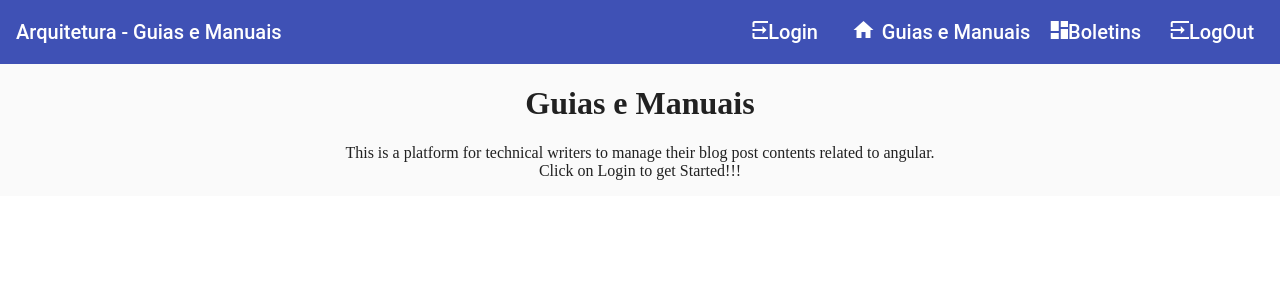
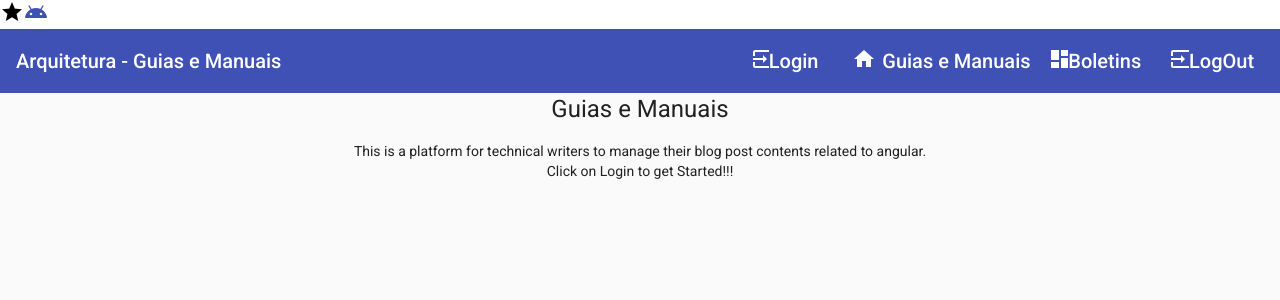
Before and after one commit to cvasborg/basecon, an Angular app: page / in a window 1280 px wide. Shown: the top 300 px of the page. Built offline with nearby package versions, Linux system fonts and the light colour scheme.

Commit message:
atualizado conforme feito na empresa

```diff
--- a/angular.json
+++ b/angular.json
@@ -28,6 +28,7 @@
               "src/assets"
             ],
             "styles": [
+              "./node_modules/@angular/material/prebuilt-themes/indigo-pink.css",
               "src/styles.scss"
             ],
             "scripts": []
@@ -92,6 +93,7 @@
               "src/assets"
             ],
             "styles": [
+              "./node_modules/@angular/material/prebuilt-themes/indigo-pink.css",
               "src/styles.scss"
             ],
             "scripts": []
@@ -123,6 +125,7 @@
           }
         }
       }
-    }},
+    }
+  },
   "defaultProject": "basecon"
 }
--- a/src/app/app.component.html
+++ b/src/app/app.component.html
@@ -1,3 +1,6 @@
+<mat-icon>grade</mat-icon>
+<mat-icon color="primary">android</mat-icon>
+
 <mat-sidenav-container>
   <mat-sidenav  #sidenav role="navigation">
    <mat-nav-list>
--- a/src/app/material.module.ts
+++ b/src/app/material.module.ts
@@ -3,6 +3,11 @@
 import { MatToolbarModule } from '@angular/material/toolbar';
 import { MatIconModule } from '@angular/material/icon';
 import { MatListModule } from '@angular/material/list';
+import { MatButtonModule } from '@angular/material/button';
+
+const MaterialComponent = [
+  MatButtonModule,
+];
 
 
 @NgModule({
@@ -11,12 +16,14 @@
     MatToolbarModule,
     MatIconModule,
     MatListModule,
+    MaterialComponent,
   ],
   exports: [
     MatSidenavModule,
     MatToolbarModule,
     MatIconModule,
     MatListModule,
+    MaterialComponent,
   ]
 })
 export class MaterialModule {}
--- a/src/index.html
+++ b/src/index.html
@@ -7,9 +7,10 @@
   <meta name="viewport" content="width=device-width, initial-scale=1">
   <link rel="icon" type="image/x-icon" href="favicon.ico">
   <link href="https://fonts.googleapis.com/icon?family=Material+Icons" rel="stylesheet">
+  <link href="https://fonts.googleapis.com/css?family=Roboto:300,400,500&display=swap" rel="stylesheet">
 </head>
 </head>
-<body>
+<body class="mat-typography">
   <app-root></app-root>
 </body>
 </html>
--- a/src/styles.scss
+++ b/src/styles.scss
@@ -4,3 +4,5 @@
 body {
     margin: 0;
   }
+html, body { height: 100%; }
+body { margin: 0; font-family: Roboto, "Helvetica Neue", sans-serif; }
```
Also changed, not shown: src/app/app.module.ts (+5 -4 lines).
